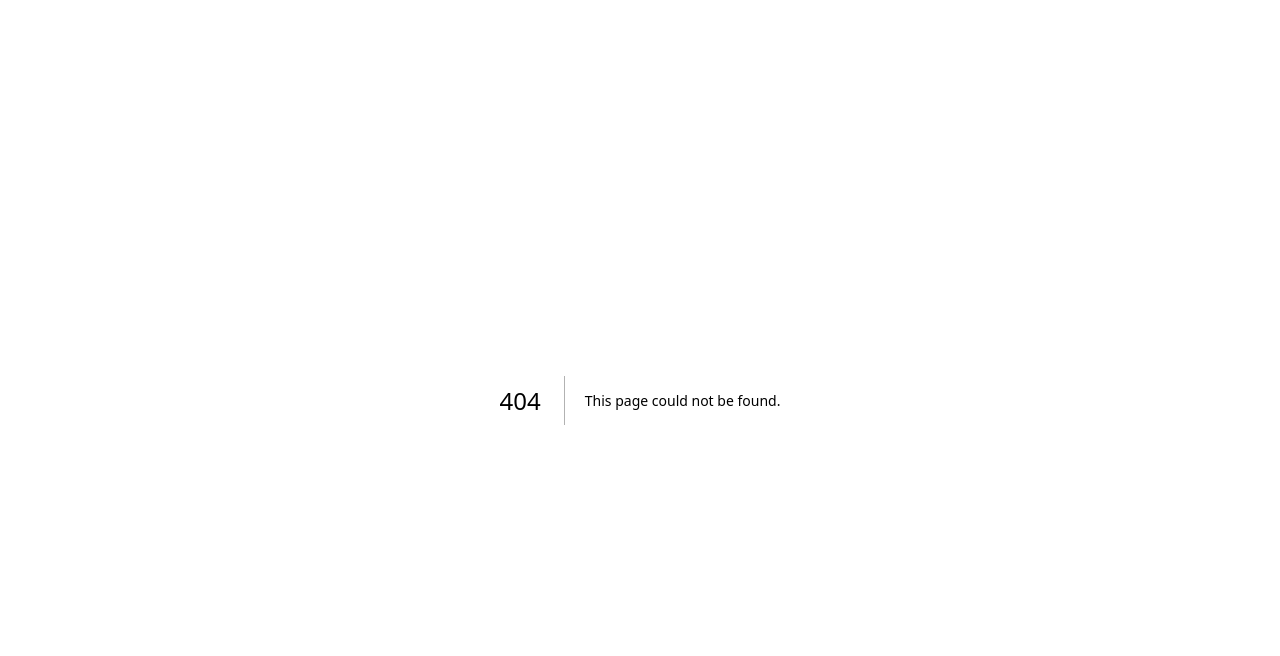
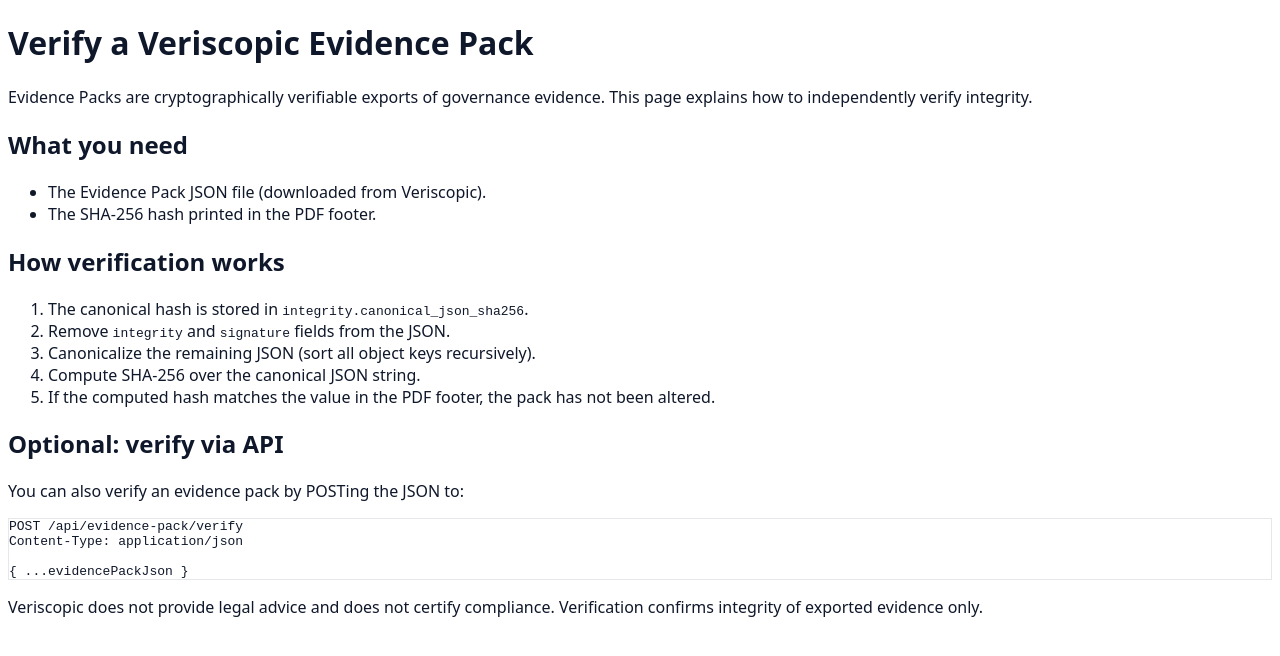
Before and after one commit to hello578/veriscopic, a Next.js app: page /verify in a window 1280 px wide. Before the commit this address had no page. Shown: the top 656 px of the page. Built offline with nearby package versions, Linux system fonts and the light colour scheme.

Commit message:
Docs: freeze Evidence Pack v1.0 schema and invariants

```diff
--- a/app/(org)/[organisationId]/dashboard/components/export-evidence-pack-actions.tsx
+++ b/app/(org)/[organisationId]/dashboard/components/export-evidence-pack-actions.tsx
@@ -1,5 +1,5 @@
 // dashboard/components/export-evidence-pack-actions.tsx
-// dashboard/components/export-evidence-pack-actions.tsx
+
 
 'use client'
 
--- /dev/null
+++ b/app/api/evidence-pack/verify/route.ts
@@ -0,0 +1,23 @@
+// app/api/evidence-pack/verify/route.ts
+
+import { NextResponse } from 'next/server'
+import { verifyEvidencePack } from '@/lib/legal/verify-evidence-pack'
+
+export const runtime = 'nodejs'
+
+export async function POST(req: Request) {
+  try {
+    const body = await req.json()
+    const result = verifyEvidencePack(body)
+
+    return NextResponse.json(result, {
+      headers: { 'Cache-Control': 'no-store' },
+      status: result.ok ? 200 : 400,
+    })
+  } catch {
+    return NextResponse.json(
+      { ok: false, reason: 'Invalid JSON payload' },
+      { status: 400, headers: { 'Cache-Control': 'no-store' } }
+    )
+  }
+}
--- /dev/null
+++ b/app/verify/page.tsx
@@ -0,0 +1,65 @@
+// app/verify/page.tsx
+
+export default function VerifyPage() {
+  return (
+    <main className="mx-auto max-w-3xl px-6 py-12">
+      <h1 className="text-2xl font-semibold tracking-tight">
+        Verify a Veriscopic Evidence Pack
+      </h1>
+
+      <p className="mt-4 text-sm text-muted-foreground">
+        Evidence Packs are cryptographically verifiable exports of governance evidence.
+        This page explains how to independently verify integrity.
+      </p>
+
+      <section className="mt-10 space-y-4">
+        <h2 className="text-lg font-medium">What you need</h2>
+        <ul className="list-disc pl-5 text-sm">
+          <li>The Evidence Pack JSON file (downloaded from Veriscopic).</li>
+          <li>The SHA-256 hash printed in the PDF footer.</li>
+        </ul>
+      </section>
+
+      <section className="mt-10 space-y-4">
+        <h2 className="text-lg font-medium">How verification works</h2>
+        <ol className="list-decimal pl-5 text-sm space-y-2">
+          <li>
+            The canonical hash is stored in <code>integrity.canonical_json_sha256</code>.
+          </li>
+          <li>
+            Remove <code>integrity</code> and <code>signature</code> fields from the JSON.
+          </li>
+          <li>
+            Canonicalize the remaining JSON (sort all object keys recursively).
+          </li>
+          <li>
+            Compute SHA-256 over the canonical JSON string.
+          </li>
+          <li>
+            If the computed hash matches the value in the PDF footer, the pack has not been altered.
+          </li>
+        </ol>
+      </section>
+
+      <section className="mt-10 space-y-4">
+        <h2 className="text-lg font-medium">Optional: verify via API</h2>
+        <p className="text-sm text-muted-foreground">
+          You can also verify an evidence pack by POSTing the JSON to:
+        </p>
+        <pre className="rounded-lg border p-3 text-xs overflow-auto">
+{`POST /api/evidence-pack/verify
+Content-Type: application/json
+
+{ ...evidencePackJson }`}
+        </pre>
+      </section>
+
+      <section className="mt-10">
+        <p className="text-xs text-muted-foreground">
+          Veriscopic does not provide legal advice and does not certify compliance.
+          Verification confirms integrity of exported evidence only.
+        </p>
+      </section>
+    </main>
+  )
+}
```
